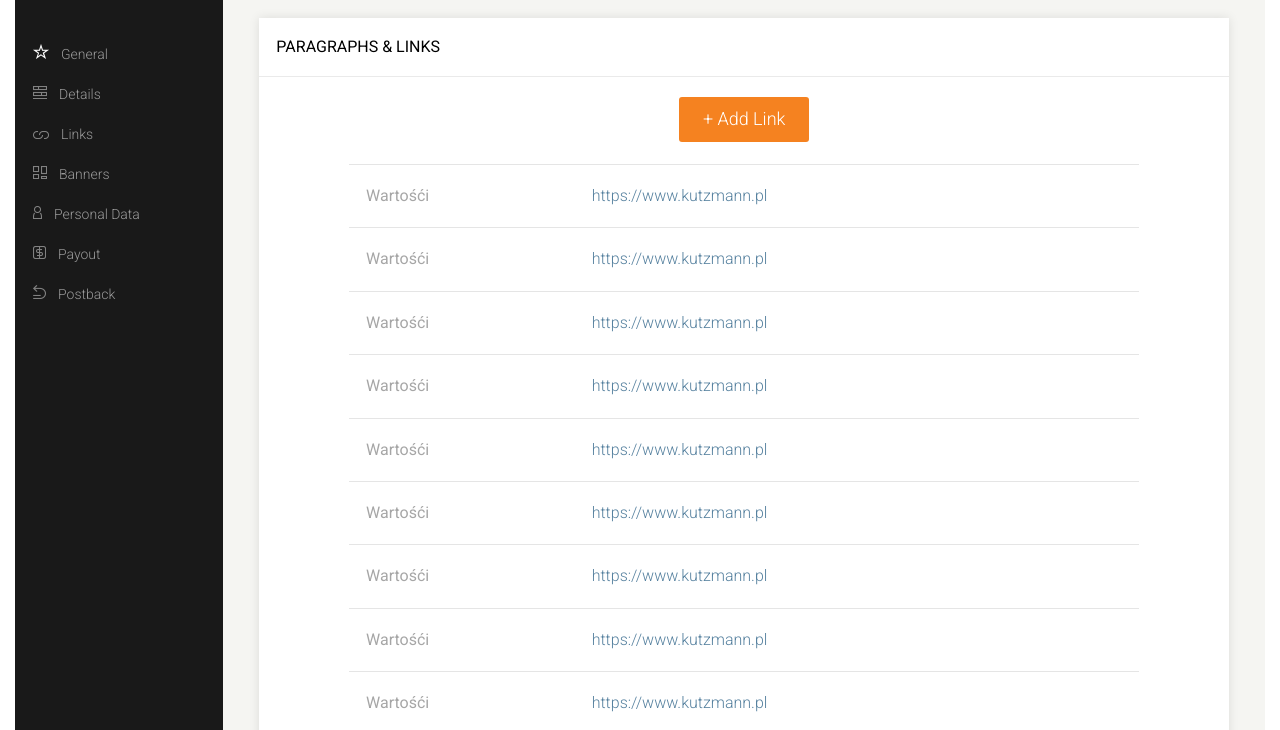
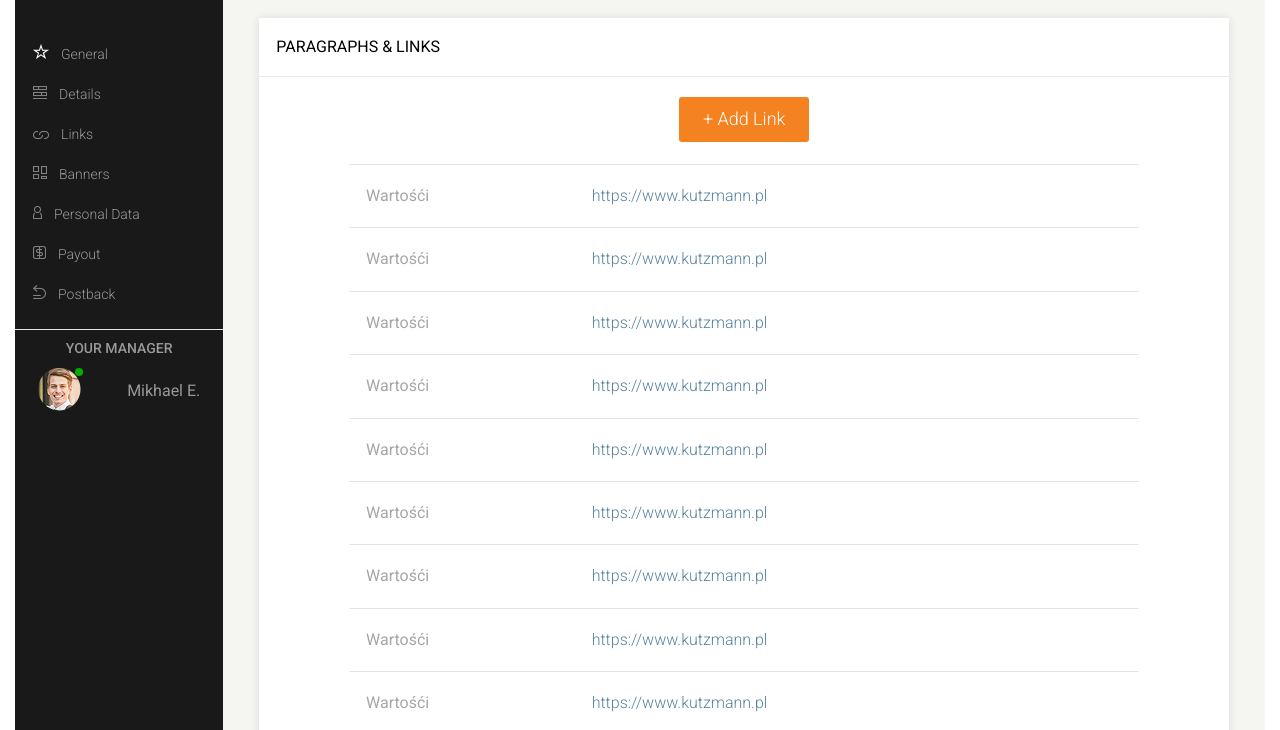
Before and after one commit to MaciejKut/admin-panel, a website: page index.html in a window 1280 px wide. Shown: the part 70-800 px from the top of the page. Drawn offline with nearby package versions, Linux system fonts and the light colour scheme; files that its build step writes are made by us from their sources.

Commit message:
Add your manager section in left nav

```diff
--- a/index.html
+++ b/index.html
@@ -36,6 +36,16 @@
                         <li class="menuItem"><a href="#"><span class="iconMenu"><img src="images/icons/icon-postbox.png" /></span>Postback</a></li>
 
                     </ul>
+                </div>
+                <div class="chat">
+                    <h3>Your Manager</h3>
+                    <div class="avatar">
+                        <div class="avatarImg">
+                            <div id="notificationMarker" class="active "></div>
+                            <img src="images/icons/michal.png" alt="">
+                        </div>
+                        <p>Mikhael E.</p>
+                    </div>
                 </div>
 
             </div>
--- a/sass/components/_mark.scss
+++ b/sass/components/_mark.scss
@@ -16,3 +16,8 @@
     background-color: $bg-color-border-hover;
 
 }
+
+.active {
+    @include mark;
+    background-color: $bg-color3;
+}
--- a/sass/sections/_aside.scss
+++ b/sass/sections/_aside.scss
@@ -64,5 +64,45 @@
                 }
             }
         }
+
+
+    }
+
+    .chat {
+        border-top: 1px solid $border-color1;
+        text-align: center;
+
+        h3 {
+            text-transform: uppercase;
+            font-size: 14px;
+            font-weight: 500;
+            margin: 0 auto;
+            text-align: center;
+            margin: 10px 0;
+        }
+
+        .avatar {
+            display: flex;
+            flex-wrap: wrap;
+            align-content: center;
+            align-items: center;
+            justify-content: space-around;
+            margin: 0 auto;
+
+            .avatarImg {
+                position: relative;
+
+                img {
+                    height: 43px;
+                    width: auto;
+                }
+
+                p {
+                    font-size: 14px;
+                    font-weight: 300;
+                }
+            }
+        }
+
     }
 }
```
Also changed, not shown: images/icons/michal.png (added).
